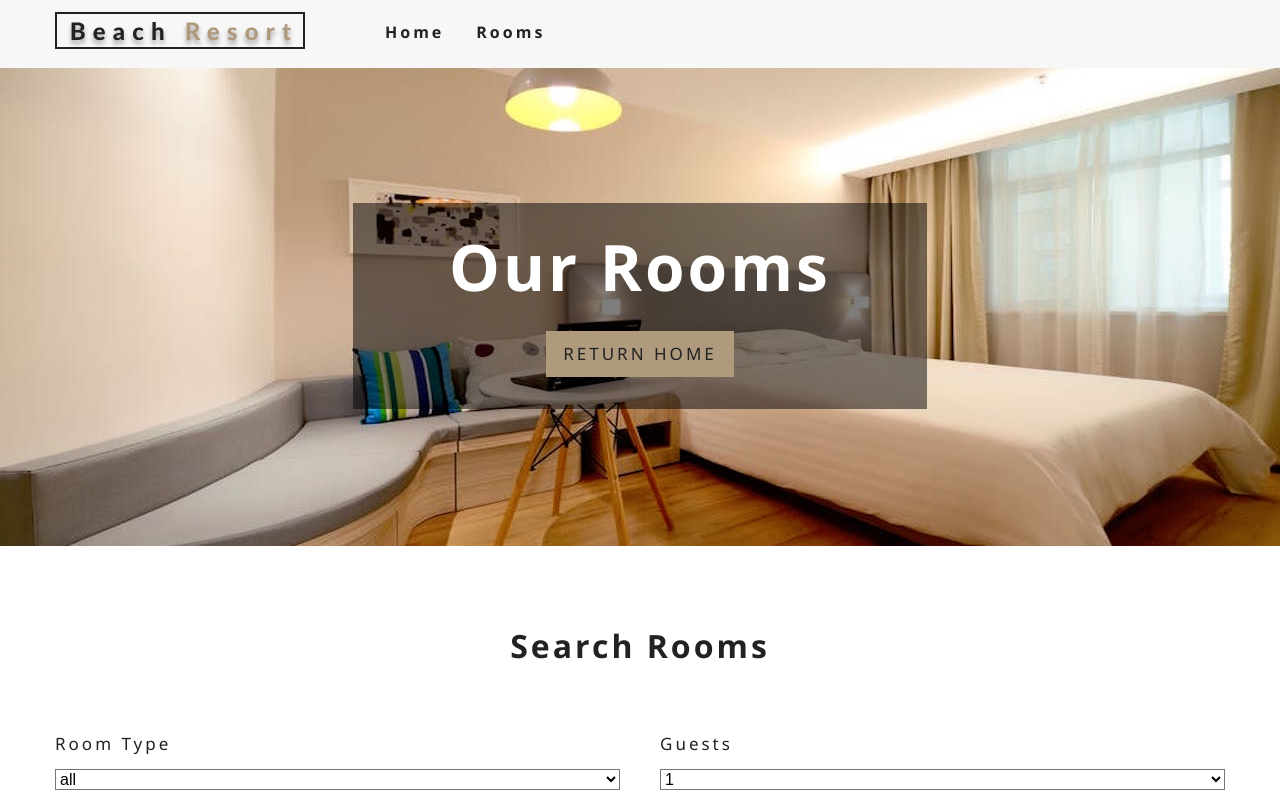
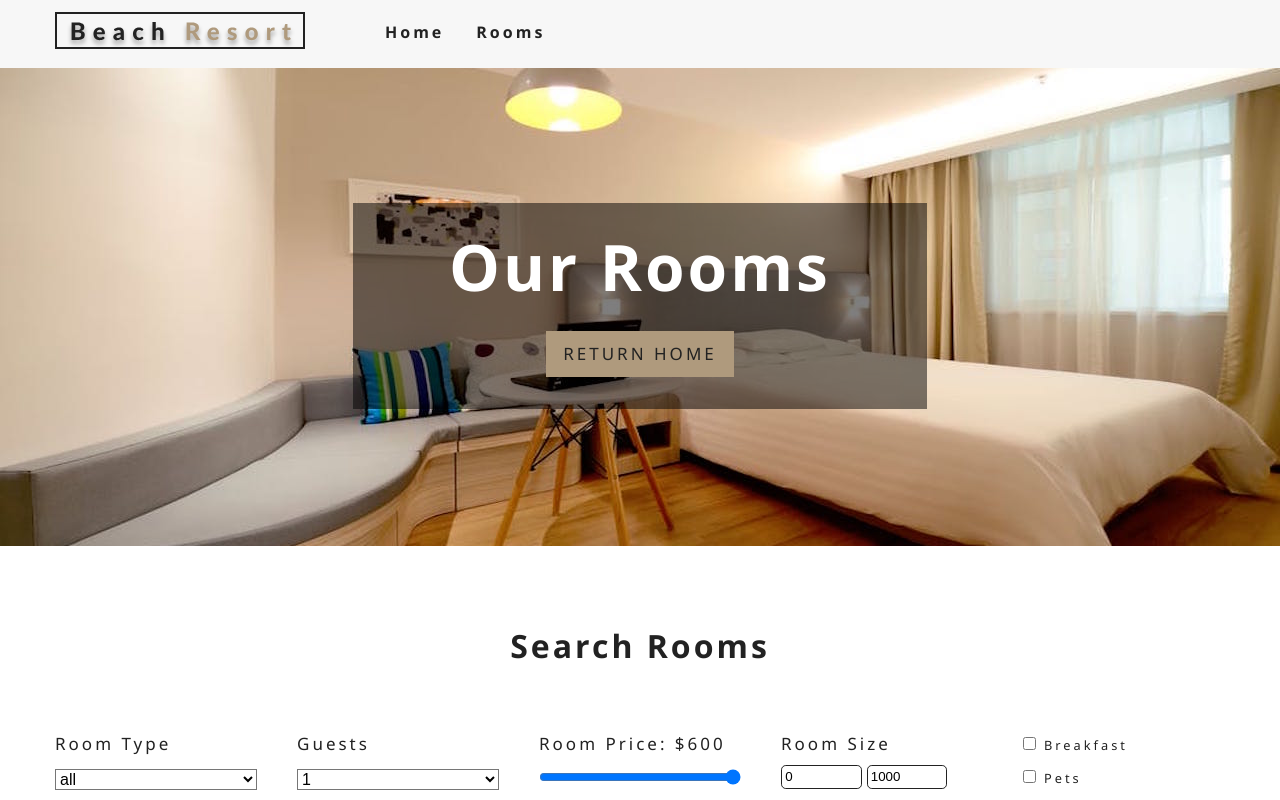
Before and after one commit to wechuli/beach_resort, a React (Create React App) app: page /rooms in a window 1280 px wide. Shown: the top 800 px of the page. Built offline with nearby package versions, Linux system fonts and the light colour scheme.

Commit message:
implementing all filters

```diff
--- a/src/components/RoomsFilter.jsx
+++ b/src/components/RoomsFilter.jsx
@@ -15,13 +15,13 @@
     capacity,
     price,
     minPrice,
-    MaxPrice,
+    maxPrice,
     minSize,
     maxSize,
     breakfast,
     pets
   } = context;
-
+  console.log("maxsize", maxPrice);
   //   get unique types
   let types = getUniqueValues(rooms, "type");
 
@@ -76,6 +76,75 @@
         </div>
 
         {/* end of guest type */}
+
+        {/* room price */}
+        <div className="form-group">
+          <label htmlFor="price">room price: ${price}</label>
+          <input
+            type="range"
+            name="price"
+            id="price"
+            min={minPrice}
+            max={maxPrice}
+            onChange={handleChange}
+            value={price}
+            className="form-control"
+          />
+        </div>
+
+        {/* end of room price */}
+
+        {/* size */}
+        <div className="form-group">
+          <label htmlFor="size"> room size</label>
+          <div className="size-inputs">
+            <input
+              type="number"
+              name="minSize"
+              id="size"
+              value={minSize}
+              onChange={handleChange}
+              className="size-input"
+            />
+
+            <input
+              type="number"
+              name="maxSize"
+              id="size"
+              value={maxSize}
+              onChange={handleChange}
+              className="size-input"
+            />
+          </div>
+        </div>
+
+        {/* end of size */}
+
+        {/* extras */}
+        <div className="form-group">
+          <div className="single-extra">
+            <input
+              type="checkbox"
+              name="breakfast"
+              id="breakfast"
+              checked={breakfast}
+              onChange={handleChange}
+            />
+            <label htmlFor="breakfast">breakfast</label>
+          </div>
+
+          <div className="single-extra">
+            <input
+              type="checkbox"
+              name="pets"
+              id="pets"
+              checked={pets}
+              onChange={handleChange}
+            />
+            <label htmlFor="pets">pets</label>
+          </div>
+        </div>
+        {/* end of extras */}
       </form>
     </section>
   );
--- a/src/context/Context.jsx
+++ b/src/context/Context.jsx
@@ -58,7 +58,7 @@
   handleChange = event => {
     const target = event.target;
     const name = event.target.name;
-    const value = event.type === "checkbox" ? target.checked : target.value;
+    const value = target.type === "checkbox" ? target.checked : target.value;
 
     this.setState(
       {
@@ -85,6 +85,7 @@
 
     //transform value
     capacity = parseInt(capacity);
+    price = parseInt(price);
 
     // filter by type
     if (type !== "all") {
@@ -96,6 +97,24 @@
       tempRooms = tempRooms.filter(room => room.capacity >= capacity);
     }
 
+    //filter by price
+    tempRooms = tempRooms.filter(room => room.price <= price);
+
+    // filter by room size
+    tempRooms = tempRooms.filter(
+      room => room.size >= minSize && room.size <= maxSize
+    );
+
+    //filter by breakfast
+    if (breakfast) {
+      tempRooms = tempRooms.filter(room => room.breakfast === true);
+    }
+
+    // filter by pets
+    if (pets) {
+      tempRooms = tempRooms.filter(room => room.pets === true);
+    }
+    //change state
     this.setState({
       sortedRooms: tempRooms
     });
```
